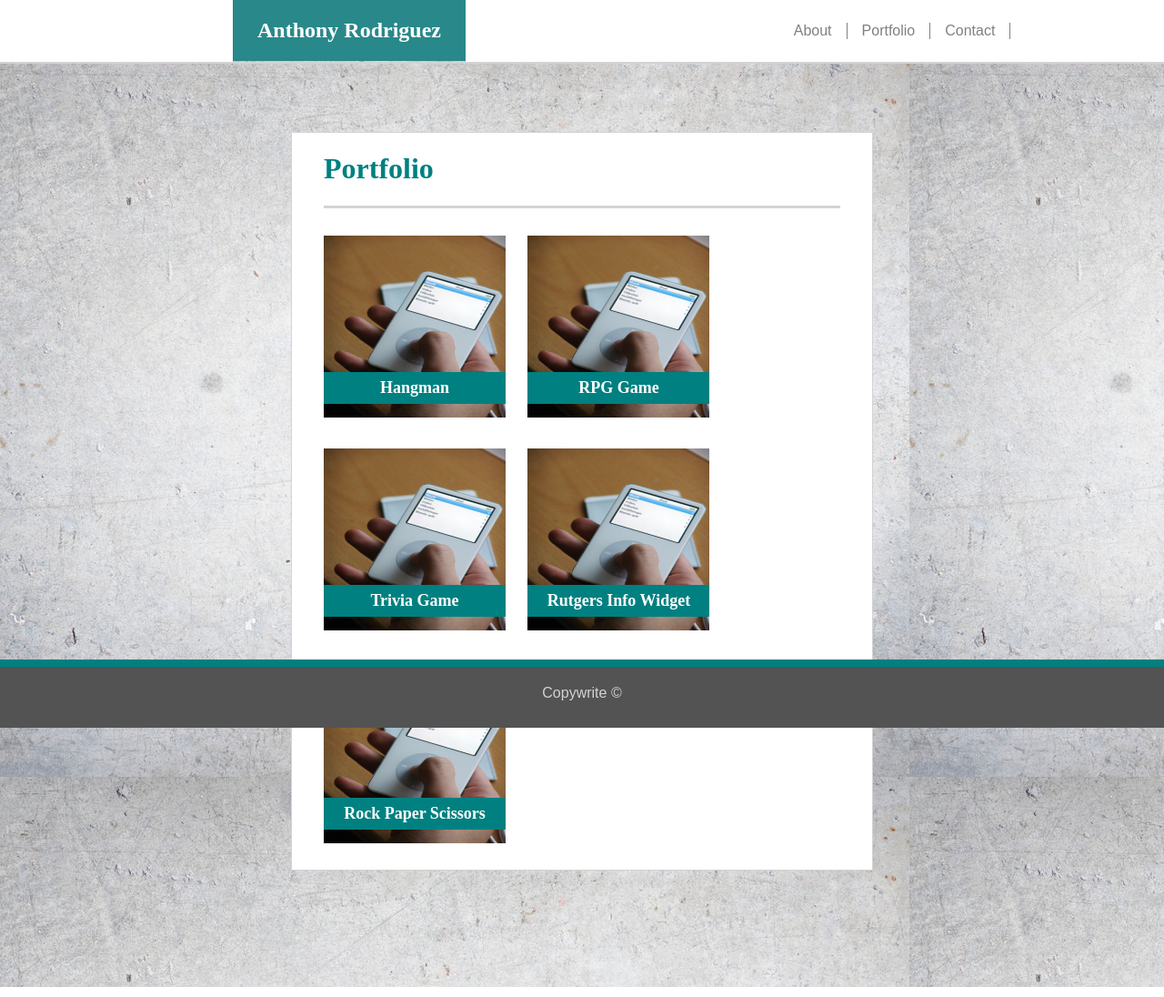
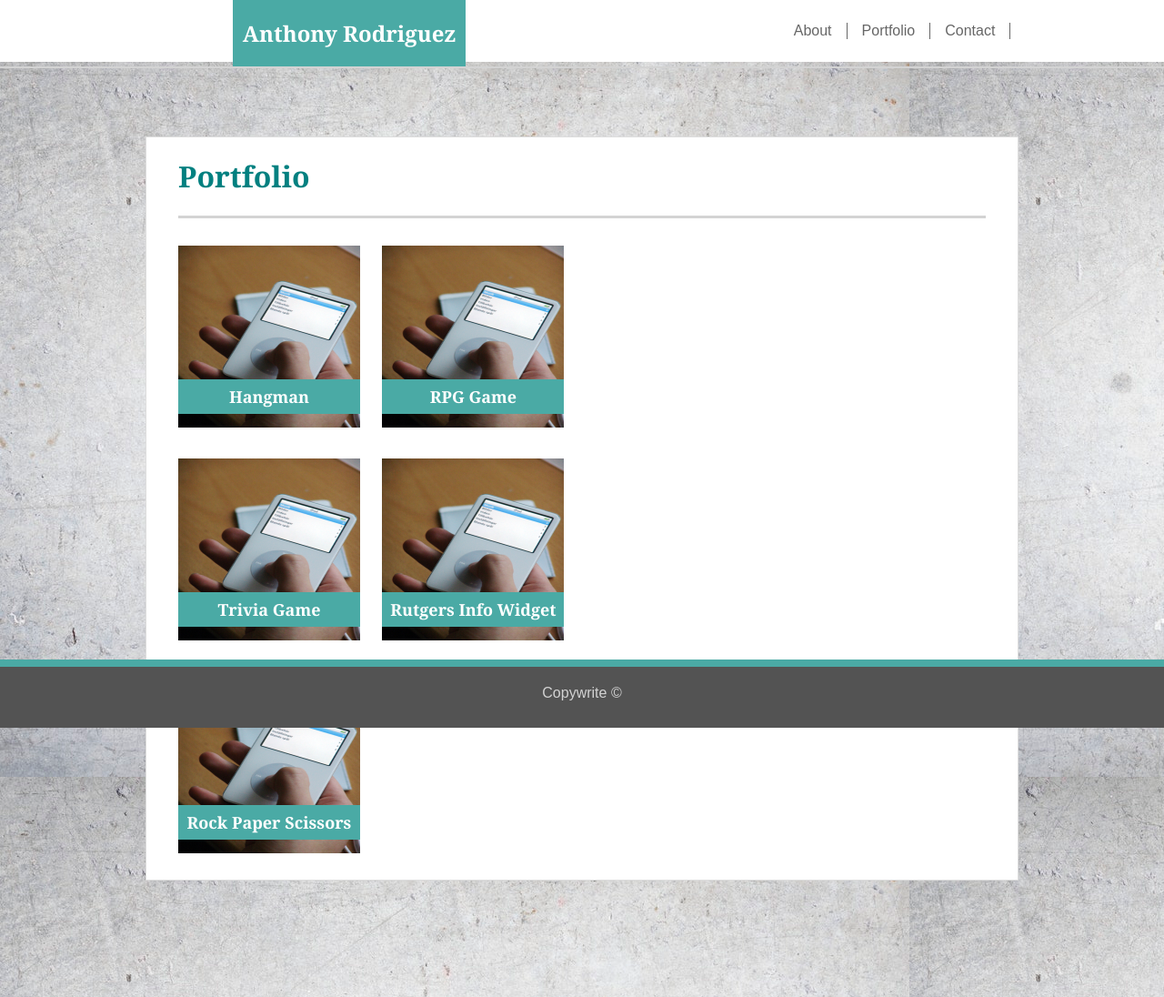
Before and after one commit to ANTHONYATTICUS/Basic-Portfolio, a plain HTML site: page portfolio.html in a window 1280 px wide. Shown: the whole page at 91% size. Drawn offline with Linux system fonts and the light colour scheme; files whose address does not match are found by name.

Commit message:
corrected colors and fonts

```diff
--- a/Assets/css/styles.css
+++ b/Assets/css/styles.css
@@ -6,16 +6,16 @@ body {
 }
 
 h1 {
-    font-family: 'Times New Roman', Times, serif;
+    font-family: Georgia, 'Times New Roman', Times, serif;
 }
 h2{
-    font-family: 'Times New Roman', Times, serif;
+    font-family: Georgia, 'Times New Roman', Times, serif;
 }
 
 /* header */
 ul {
     list-style-type: none;
-    font-family: sans-serif;
+    font-family: Arial, Helvetica, sans-serif;
     margin: 0;
     padding: 0;
     overflow: hidden;
@@ -26,7 +26,7 @@ li {
 }
 
 li a {
-    color: grey;
+    color: #666666;
     text-align: center;
     text-decoration: none;
     padding: 14px 16px;
@@ -51,7 +51,7 @@ li a {
     padding: 0px;
     margin-bottom: 0px;
     width: 20%;
-    background-color: rgb(41, 136, 138) ;
+    background-color: #4aaaa5 ;
     color: white;
     text-align: center;
 }
@@ -69,17 +69,17 @@ li a {
 
 #box4 {
     height: 25%;
-    width: 50%;
+    width: 960px;
     margin: auto;
     background-color: white;
-    border: 1px solid lightgrey;
+    border: 1px solid #dddddd;
     align-content: center;
     padding-left: 35px;
     padding-right: 35px;
     padding-bottom: 25px;
     margin-bottom: 10%;
     font-family: sans-serif;
-    color: grey;
+    color: #777777;
 }
 
 #box5 {
@@ -138,7 +138,7 @@ li a {
         width: 100%;
         padding: 4px;
         margin-bottom: 20px;
-        background-color: teal;
+        background-color: #4aaaa5;
 }
 
 img {
@@ -158,7 +158,7 @@ img {
 p {
     font-size: 20px;
     line-height: 1.5;
-    color: grey;
+    color: 777777;
     font-family: sans-serif;
     text-align: justify
 }
@@ -187,6 +187,7 @@ input[type=text], select, textarea {
     border: 1px solid #ccc;
     border-radius: 4px;
     resize: vertical;
+
 }
 
 label {
@@ -194,19 +195,6 @@ label {
     display: inline-block;
 }
 
-input[type=submit] {
-    background-color: #4CAF50;
-    color: white;
-    padding: 12px 20px;
-    border: none;
-    border-radius: 4px;
-    cursor: pointer;
-    float: right;
-}
-
-input[type=submit]:hover {
-    background-color: #45a049;
-}
 
 .container {
     border-radius: 5px;
@@ -226,7 +214,7 @@ input[type=submit]:hover {
     margin-top: 6px;
 }
 .button {
-    background-color: teal;
+    background-color: #4aaaa5;
     border: none;
     color: white;
     padding: 15px 32px;
@@ -250,7 +238,7 @@ input[type=submit]:hover {
     position: absolute;
     text-align: center;
     bottom: 0px;
-    background: teal;
+    background: #4aaaa5;
     color: white;
     width: 200px;
     padding: 7px;
--- a/portfolio.html
+++ b/portfolio.html
@@ -19,7 +19,7 @@
             <ul>
                 <li id="mright"><a href="contact.html">Contact</a></li>
                 <li><a href="portfolio.html">Portfolio</a></li>
-                <li><a href="aboutme.html">About</a></li>
+                <li><a href="index.html">About</a></li>
             </ul>
         </div>
     </nav>
```
Also changed, not shown: contact.html (+1 -1 lines), index.html (+1 -1 lines).
